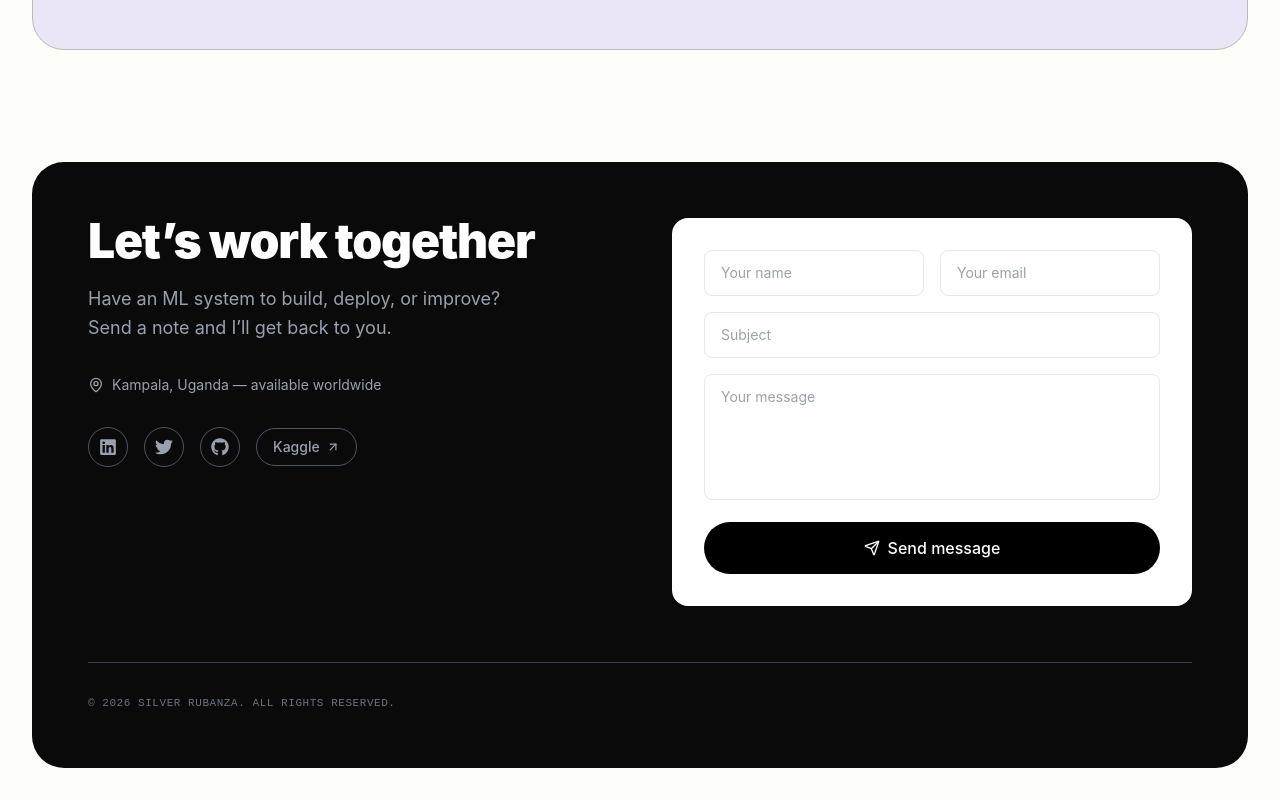
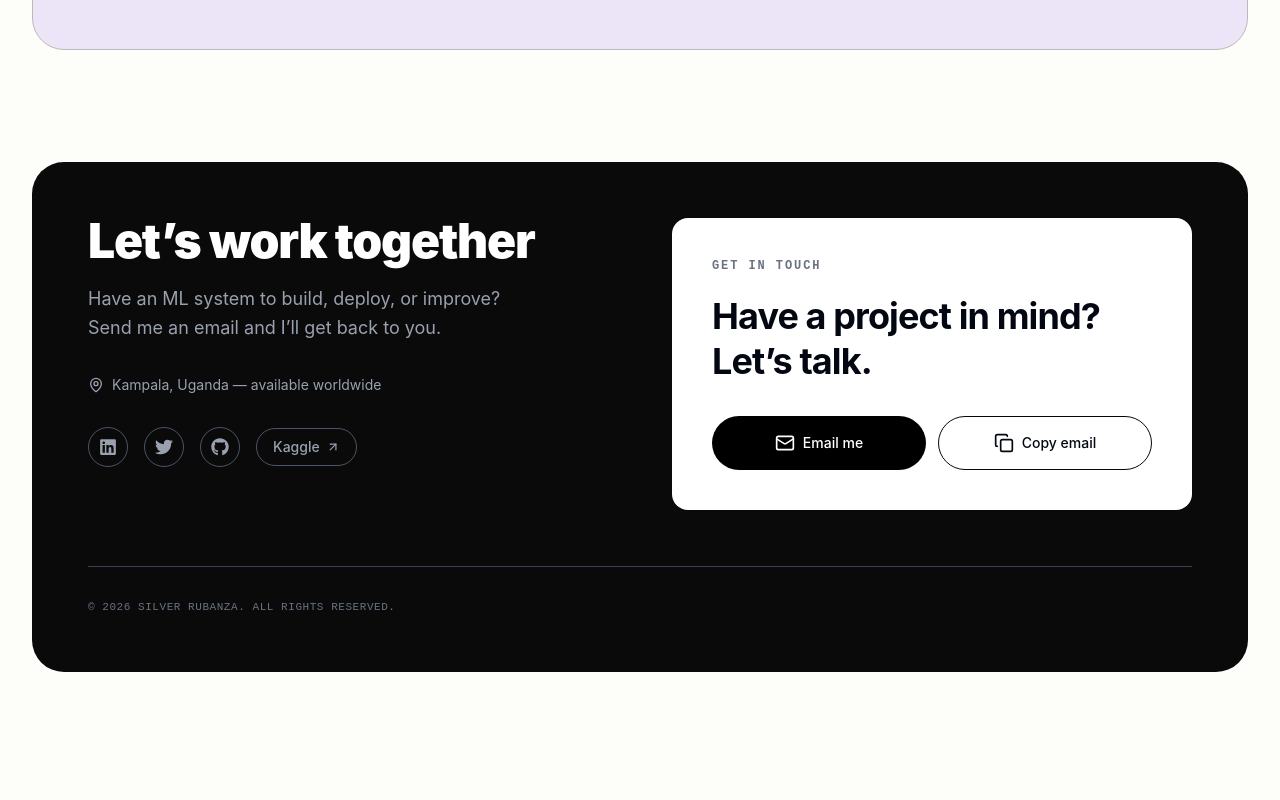
Before and after one commit to rubanzasilva/my_website_claude, a Next.js app: page / in a window 1280 px wide. Shown: the part 4964-5764 px from the top of the page. After the commit the page ends 5668 px from the top, so only its background shows below. Built offline with nearby package versions, Linux system fonts and the light colour scheme; a web font is replaced by a local one.

Commit message:
Replace contact form with email contact card
- Add Email me and Copy email buttons with copy confirmation
- Simplify contact card text and remove the nonfunctional form
- Ignore the previews folder in Git

```diff
--- a/src/components/Footer.tsx
+++ b/src/components/Footer.tsx
@@ -1,28 +1,20 @@
 'use client';
 import { useState } from 'react';
-import { Send, MapPin, ArrowUpRight } from 'lucide-react';
+import { Mail, Copy, Check, MapPin, ArrowUpRight } from 'lucide-react';
 import { FaLinkedin, FaTwitter, FaGithub } from 'react-icons/fa';
 
 const Footer = () => {
-  const [formData, setFormData] = useState({
-    name: '',
-    email: '',
-    subject: '',
-    message: ''
-  });
+  const email = 'abc@silverrubanza.com';
+  const [copyStatus, setCopyStatus] = useState<'idle' | 'copied' | 'error'>('idle');
 
-  const handleSubmit = (e: React.FormEvent) => {
-    e.preventDefault();
-    console.log('Form submitted:', formData);
-    alert('Message sent! Thank you for reaching out.');
-    setFormData({ name: '', email: '', subject: '', message: '' });
-  };
-
-  const handleChange = (e: React.ChangeEvent<HTMLInputElement | HTMLTextAreaElement>) => {
-    setFormData({
-      ...formData,
-      [e.target.name]: e.target.value
-    });
+  const copyEmail = async () => {
+    try {
+      await navigator.clipboard.writeText(email);
+      setCopyStatus('copied');
+    } catch {
+      setCopyStatus('error');
+      window.prompt('Copy this email address:', email);
+    }
   };
 
   return (
@@ -39,7 +31,7 @@ const Footer = () => {
                 </h2>
                 <p className="mt-5 text-lg text-gray-400 leading-relaxed">
                   Have an ML system to build, deploy, or improve?<br />
-                  Send a note and I&rsquo;ll get back to you.
+                  Send me an email and I&rsquo;ll get back to you.
                 </p>
 
                 <div className="mt-8 flex items-center gap-2 text-gray-400">
@@ -84,55 +76,35 @@ const Footer = () => {
                 </div>
               </div>
 
-              {/* Right: form */}
-              <div className="bg-white dark:bg-ploy-neutral-secondary rounded-2xl p-8">
-                <form onSubmit={handleSubmit} className="space-y-4">
-                  <div className="grid grid-cols-1 sm:grid-cols-2 gap-4">
-                    <input
-                      type="text"
-                      name="name"
-                      value={formData.name}
-                      onChange={handleChange}
-                      placeholder="Your name"
-                      className="w-full px-4 py-3 border border-gray-200 dark:border-gray-600 rounded-lg text-sm text-gray-900 dark:text-gray-100 bg-white dark:bg-ploy-neutral-primary placeholder-gray-400 focus:outline-none focus:border-gray-400 dark:focus:border-gray-500"
-                      required
-                    />
-                    <input
-                      type="email"
-                      name="email"
-                      value={formData.email}
-                      onChange={handleChange}
-                      placeholder="Your email"
-                      className="w-full px-4 py-3 border border-gray-200 dark:border-gray-600 rounded-lg text-sm text-gray-900 dark:text-gray-100 bg-white dark:bg-ploy-neutral-primary placeholder-gray-400 focus:outline-none focus:border-gray-400 dark:focus:border-gray-500"
-                      required
-                    />
-                  </div>
-                  <input
-                    type="text"
-                    name="subject"
-                    value={formData.subject}
-                    onChange={handleChange}
-                    placeholder="Subject"
-                    className="w-full px-4 py-3 border border-gray-200 dark:border-gray-600 rounded-lg text-sm text-gray-900 dark:text-gray-100 bg-white dark:bg-ploy-neutral-primary placeholder-gray-400 focus:outline-none focus:border-gray-400 dark:focus:border-gray-500"
-                    required
-                  />
-                  <textarea
-                    name="message"
-                    value={formData.message}
-                    onChange={handleChange}
-                    placeholder="Your message"
-                    rows={5}
-                    className="w-full px-4 py-3 border border-gray-200 dark:border-gray-600 rounded-lg text-sm text-gray-900 dark:text-gray-100 bg-white dark:bg-ploy-neutral-primary placeholder-gray-400 focus:outline-none focus:border-gray-400 dark:focus:border-gray-500 resize-none"
-                    required
-                  />
+              {/* Right: email contact */}
+              <div className="self-center rounded-2xl bg-white p-6 text-gray-950 sm:p-10">
+                <p className="font-eyebrow text-xs font-semibold uppercase tracking-[0.16em] text-gray-500">
+                  Get in touch
+                </p>
+                <h3 className="mt-5 font-heading text-3xl font-bold leading-tight tracking-tight sm:text-4xl">
+                  Have a project in mind? Let&rsquo;s talk.
+                </h3>
+                <div className="mt-8 grid grid-cols-1 gap-3 sm:grid-cols-2">
+                  <a
+                    href={`mailto:${email}`}
+                    className="inline-flex items-center justify-center gap-2 rounded-full bg-black px-5 py-4 text-sm font-medium text-white transition-colors hover:bg-gray-800 focus-visible:outline-2 focus-visible:outline-offset-4 focus-visible:outline-gray-950"
+                  >
+                    <Mail size={20} aria-hidden="true" />
+                    Email me
+                  </a>
                   <button
-                    type="submit"
-                    className="w-full bg-black dark:bg-white text-white dark:text-black font-medium py-3.5 px-6 rounded-full flex items-center justify-center gap-2 hover:bg-gray-800 dark:hover:bg-gray-200 transition-colors cursor-pointer"
+                    type="button"
+                    onClick={copyEmail}
+                    className="inline-flex cursor-pointer items-center justify-center gap-2 rounded-full border border-gray-950 bg-white px-5 py-4 text-sm font-medium text-gray-950 transition-colors hover:bg-gray-100 focus-visible:outline-2 focus-visible:outline-offset-4 focus-visible:outline-gray-950"
                   >
-                    <Send size={16} />
-                    Send message
+                    {copyStatus === 'copied' ? <Check size={20} aria-hidden="true" /> : <Copy size={20} aria-hidden="true" />}
+                    {copyStatus === 'copied' ? 'Copied!' : 'Copy email'}
                   </button>
-                </form>
+                </div>
+                <p role="status" className="sr-only">
+                  {copyStatus === 'copied' && 'Email address copied to clipboard.'}
+                  {copyStatus === 'error' && 'Automatic copying was unavailable. Copy the address from the dialog.'}
+                </p>
               </div>
             </div>
 
```
Also changed, not shown: 1 other file (tests, documents, lock files or other folders).
